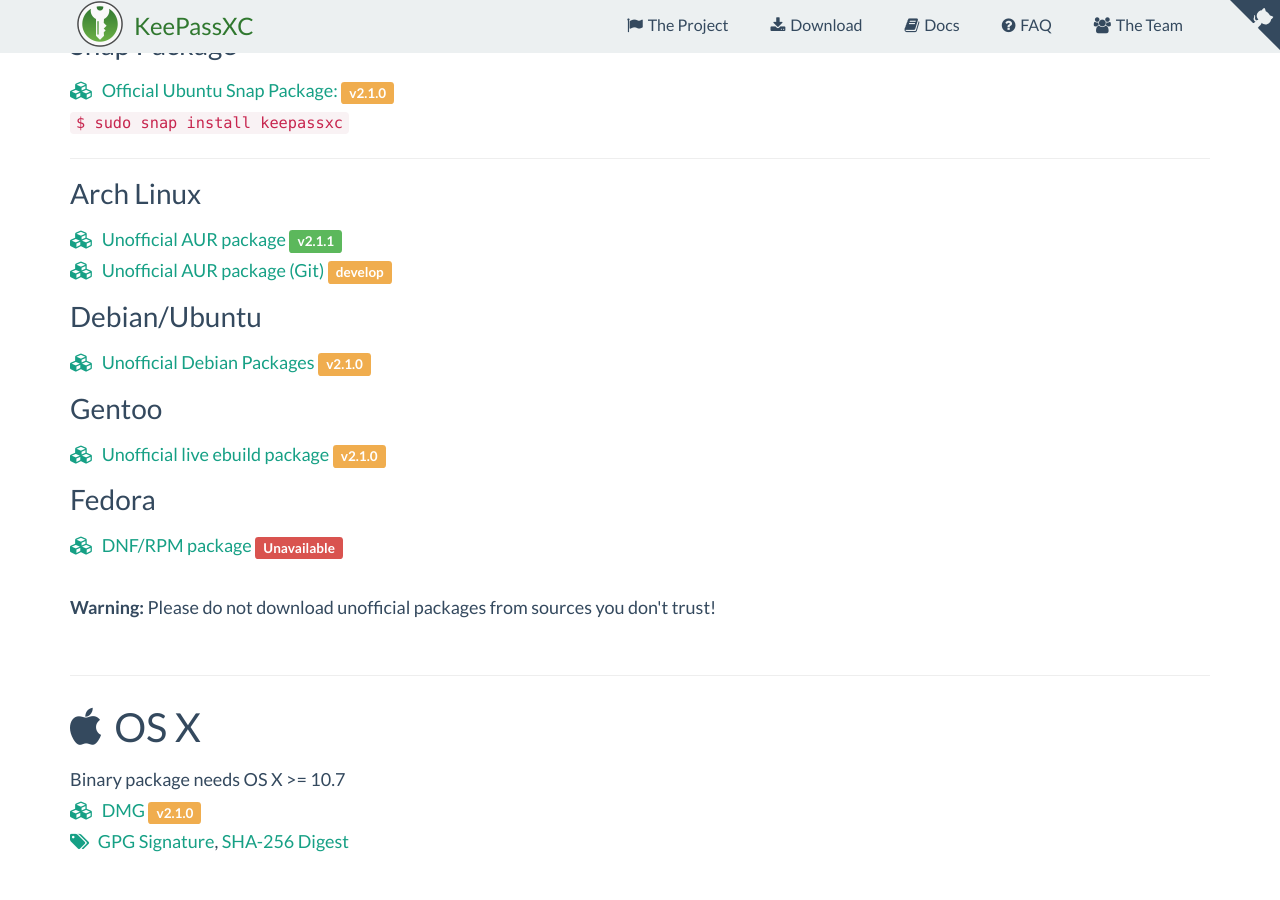
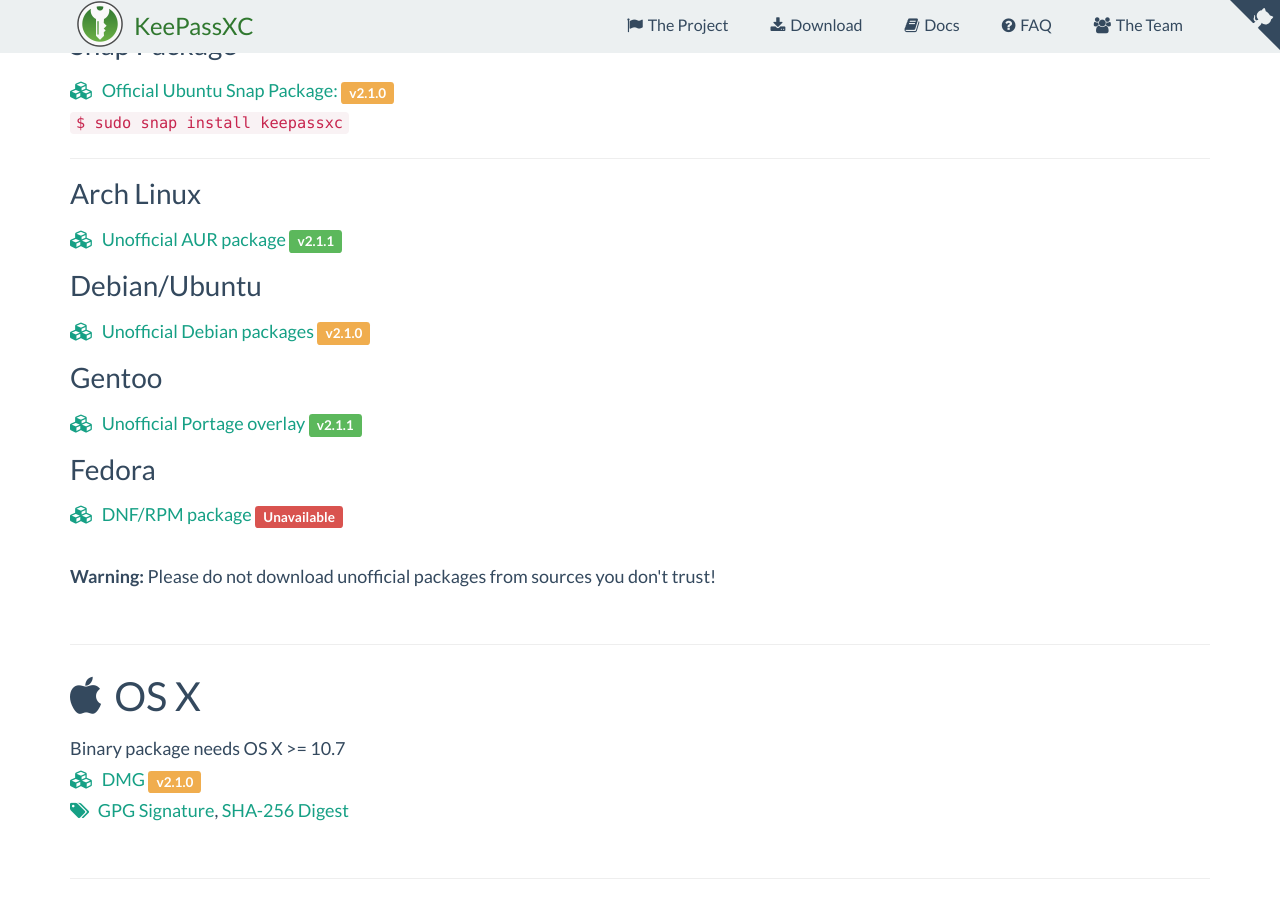
Before and after one commit to keepassxreboot/keepassxc-org, a Jekyll site: the page built from download.html, in a window 1280 px wide and 900 px high, scrolled down 652 px. Built offline with Jekyll 4.4.1, drawn with Linux system fonts in a browser that asks for light colours; comment, search, counter and statistics services are not loaded.

Commit message:
Update Portage overlay URL and version number

```diff
--- a/download.html
+++ b/download.html
@@ -52,19 +52,16 @@
   <h5>Arch Linux</h5>
   <a href="https://aur.archlinux.org/packages/keepassxc/">
     <i class="fa fa-cubes" aria-hidden="true"></i> Unofficial AUR package <span class="label label-success">v2.1.1</span>
-  </a><br>
-  <a href="https://aur.archlinux.org/packages/keepassxc-git/">
-    <i class="fa fa-cubes" aria-hidden="true"></i> Unofficial AUR package (Git) <span class="label label-warning">develop</span>
   </a>
 
   <h5>Debian/Ubuntu</h5>
   <a href="https://github.com/magkopian/keepassxc-debian/releases">
-    <i class="fa fa-cubes" aria-hidden="true"></i> Unofficial Debian Packages <span class="label label-warning">v2.1.0</span>
+    <i class="fa fa-cubes" aria-hidden="true"></i> Unofficial Debian packages <span class="label label-warning">v2.1.0</span>
   </a>
 
   <h5>Gentoo</h5>
-  <a href="https://598601.bugs.gentoo.org/attachment.cgi?id=452666">
-    <i class="fa fa-cubes" aria-hidden="true"></i> Unofficial live ebuild package <span class="label label-warning">v2.1.0</span>
+  <a href="https://github.com/krivenko/gentoo-overlay/tree/master/app-admin/keepassxc">
+    <i class="fa fa-cubes" aria-hidden="true"></i> Unofficial Portage overlay <span class="label label-success">v2.1.1</span>
   </a>
 
   <h5>Fedora</h5>
```
